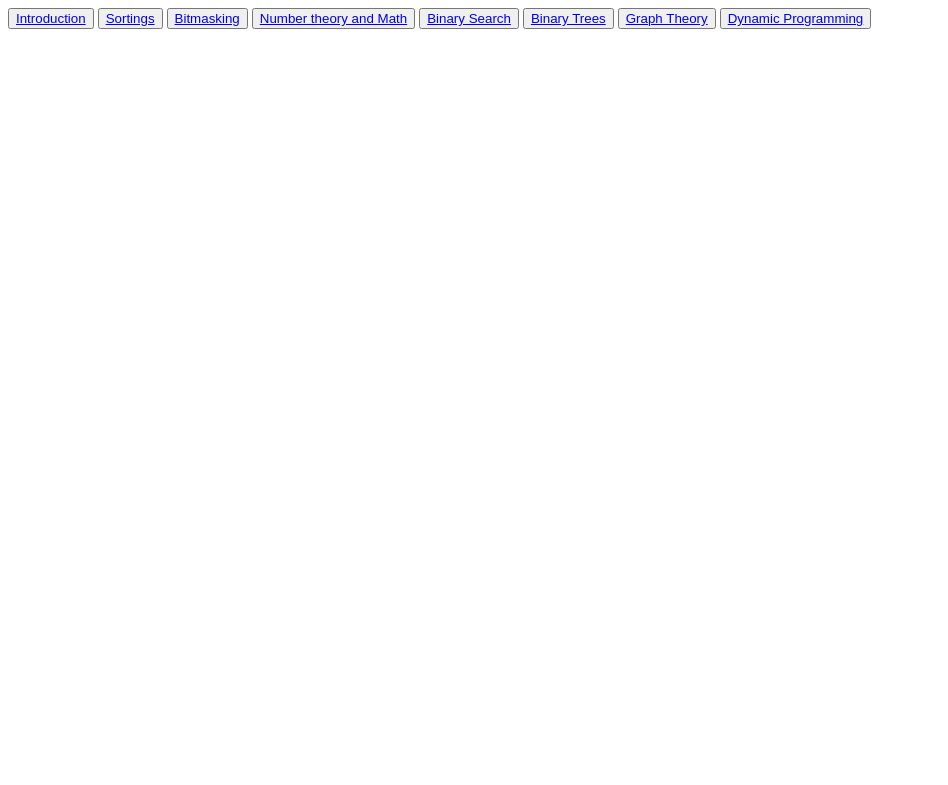
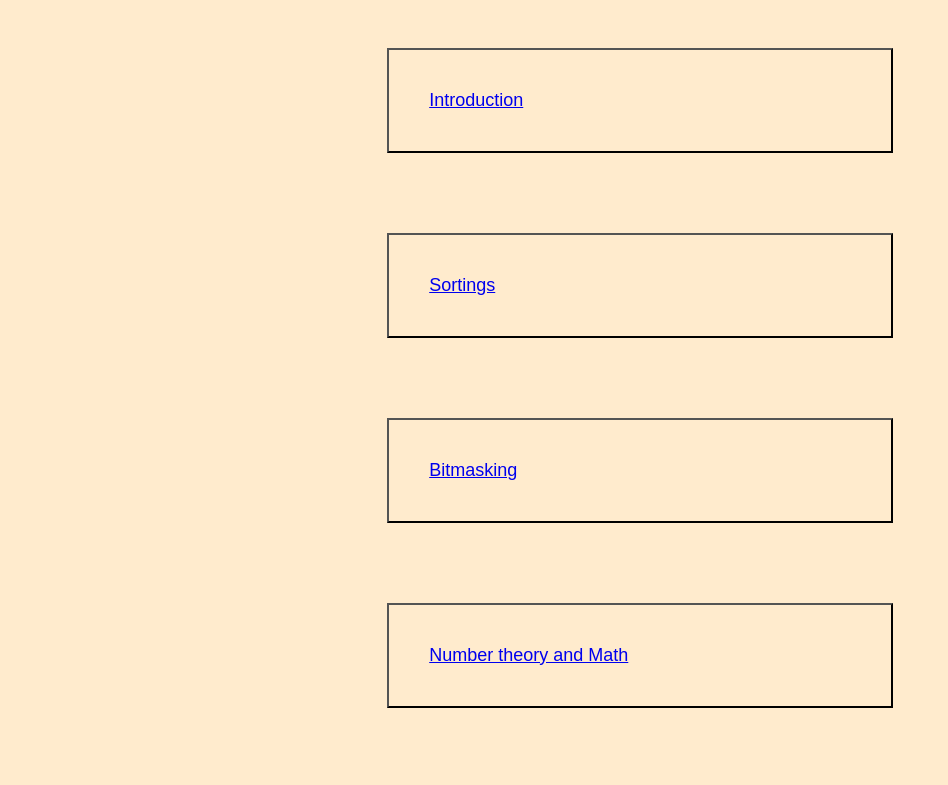
Before and after one commit to masteroojway/DSAproj, a plain HTML site: page index.html in a window 1280 px wide. Shown: the top 785 px of the page, without its empty margins (0-948 px from the left). Drawn offline with Linux system fonts and the light colour scheme.

Commit message:
added basic css to intro page

```diff
--- a/index.html
+++ b/index.html
@@ -5,15 +5,16 @@
     <meta name="viewport" content="width=device-width, initial-scale=1.0">
     <title>Document</title>
     <style src = "style.css"></style>
+    <link rel="stylesheet" href="style.css">
 </head>
-<body>
-    <button><a href="./Topics/start/start1.html">Introduction</a></button>
-    <button><a href="./Topics/sortings/sortings1.html">Sortings</a></button>
-    <button><a href="./Topics/bitmasking/bitmasking1.html">Bitmasking</a></button>
-    <button><a href="./Topics/math/math1.html">Number theory and Math</a></button>
-    <button><a href="./Topics/binary_search/binary_search1.html">Binary Search</a></button>
-    <button><a href = "./Topics/binary_trees/binary_trees1.html">Binary Trees</a></button>
-    <button><a href="./Topics/graphs/graph1.html">Graph Theory</a></button>
-    <button><a href = "./Topics/dynamic_programming/dynamic_prog1.html">Dynamic Programming</a></button>
+<body class="intropage">
+    <button class="topicbtn"><a href="./Topics/start/start1.html">Introduction</a></button>
+    <button class="topicbtn"><a href="./Topics/sortings/sortings1.html">Sortings</a></button>
+    <button class="topicbtn"><a href="./Topics/bitmasking/bitmasking1.html">Bitmasking</a></button>
+    <button class="topicbtn"><a href="./Topics/math/math1.html">Number theory and Math</a></button>
+    <button class="topicbtn"><a href="./Topics/binary_search/binary_search1.html">Binary Search</a></button>
+    <button class="topicbtn"><a href = "./Topics/binary_trees/binary_trees1.html">Binary Trees</a></button>
+    <button class="topicbtn"><a href="./Topics/graphs/graph1.html">Graph Theory</a></button>
+    <button class="topicbtn"><a href = "./Topics/dynamic_programming/dynamic_prog1.html">Dynamic Programming</a></button>
 </body>
 </html>
--- a/style.css
+++ b/style.css
@@ -2,3 +2,16 @@
     background-color: blanchedalmond;
     font-family: Arial, Helvetica, sans-serif;
 }
+.topicbtn{
+    display: flex;
+    width: 40%;
+    padding: 40px;
+    font-size: large;
+    margin: 40px;
+}
+.intropage{
+    display: flex;
+    flex-direction: column;
+    justify-content: center;
+    align-items: center;
+}
```
